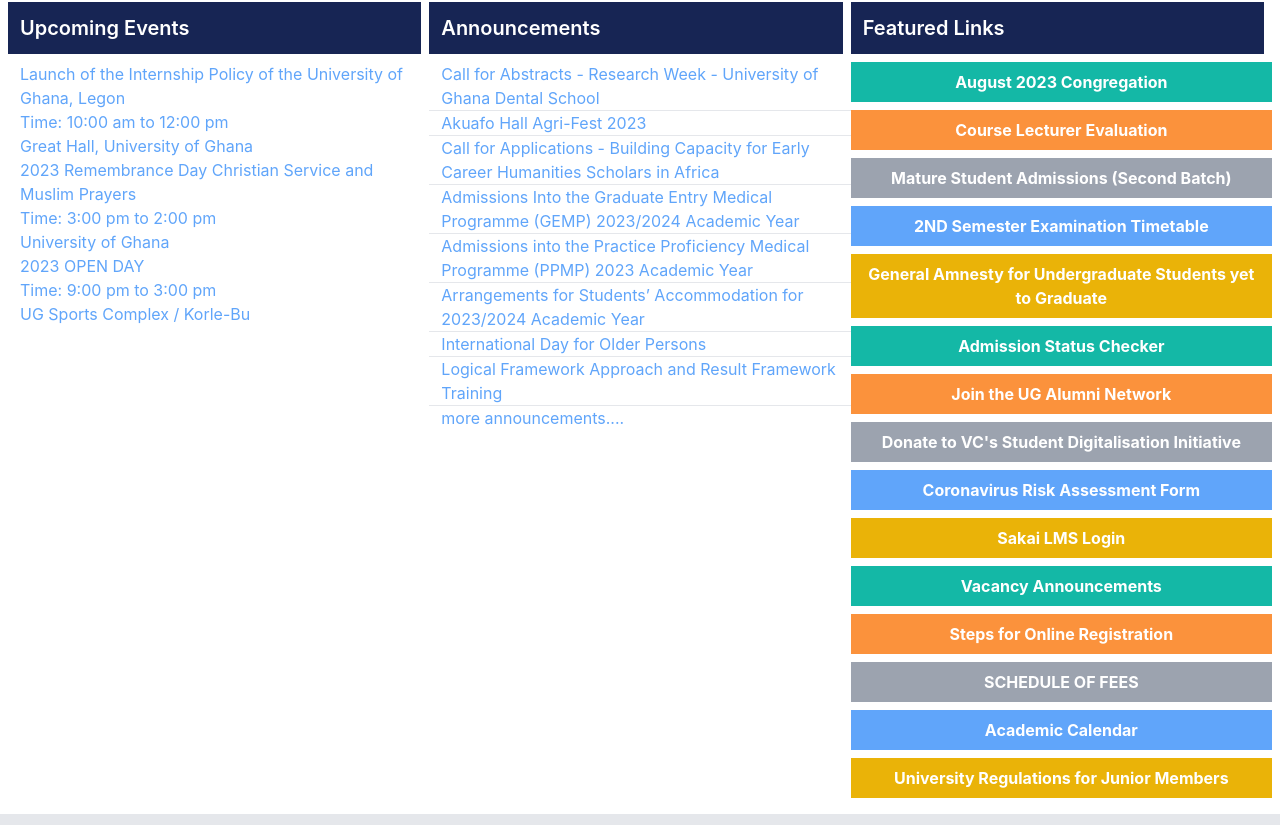
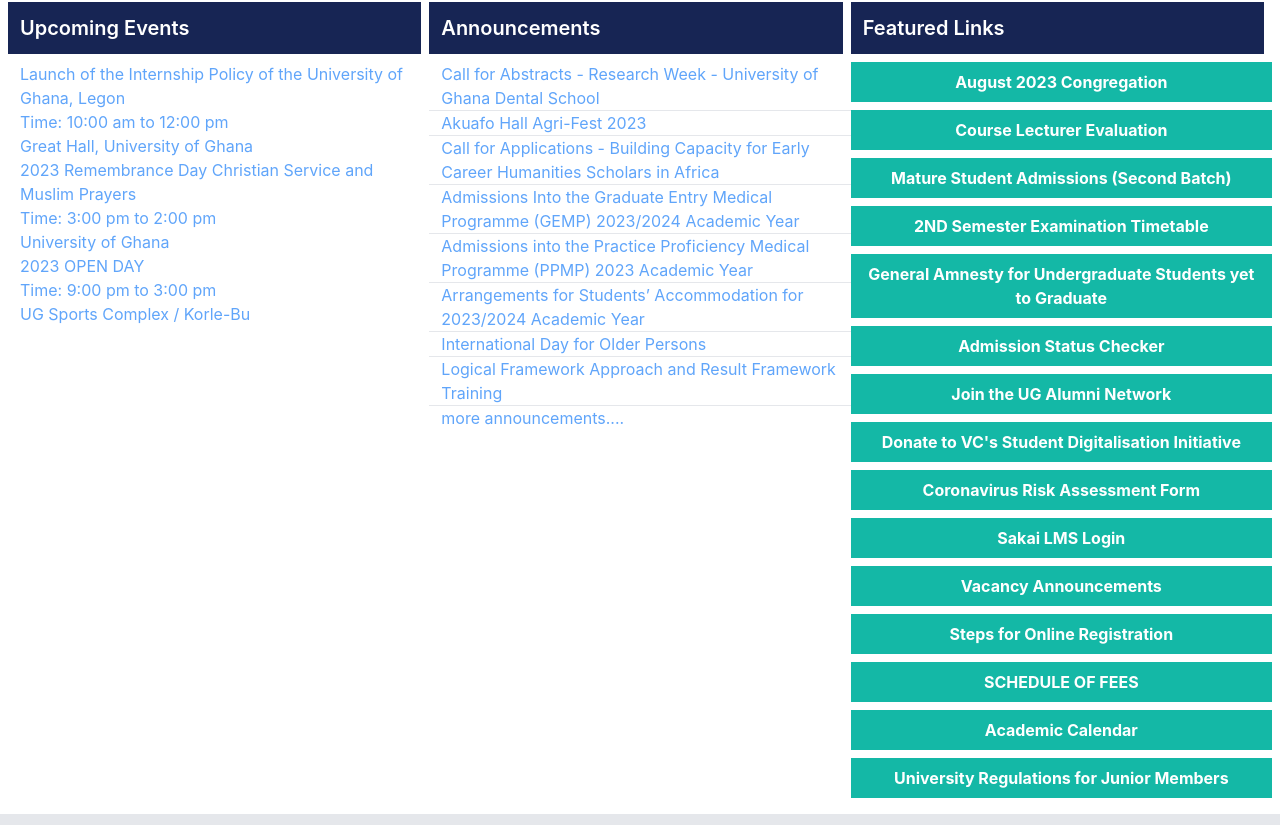
Before and after one commit to StaeyKay/Tailwind-React, a React (Create React App) app: page /page2 in a window 1280 px wide. Shown: the part 994-1819 px from the top of the page. Built offline with nearby package versions, Linux system fonts and the light colour scheme.

Commit message:
UGWebsiteReact

```diff
--- /dev/null
+++ b/src/components/UGFeaturedlinks.js
@@ -0,0 +1,15 @@
+export const UGFeaturedLinks = (props) => {
+    return (
+        <div>
+            <p className="bg-teal-500 text-white mb-2 p-2 text-center"><b>{props.name}</b></p>
+        </div>
+    )
+}
+
+export const UGFeaturedLinks2 = ({name}) => {
+    return (
+        <div>
+            <p className="bg-teal-500 text-white mb-2 p-2 text-center"><b>{name}</b></p>
+        </div>
+    )
+}
--- a/src/pages/Page2.js
+++ b/src/pages/Page2.js
@@ -4,6 +4,7 @@
 import img4 from "../assets/images/img4.jpg";
 import newfile_ug from "../assets/images/newfile_ug.png";
 import undergrad from "../assets/images/undergrad admissions.png";
+import {UGFeaturedLinks} from "../components/UGFeaturedlinks.js"
 
 function Page2() {
     return (
@@ -118,39 +119,21 @@
             {/* <h3 class="row4Headings" style="width: 100%;">Featured Links</h3> */}
                 <h3 className="text-xl font-semibold text-white bg-blue-950 p-3 m-2 ml-0 mb-2">Featured Links</h3>
                 {/* <button style="background-color: #3d8b5f;"><b>August 2023 Congregation</b></button> */}
-                <p className="bg-teal-500 text-white mb-2 p-2 text-center"><b>August 2023 Congregation</b></p>
-                {/* <button style="background-color: #f76149;"><b>Course Lecturer Evaluation</b></button> */}
-                <p className="bg-orange-400 text-white mb-2 p-2 text-center"><b>Course Lecturer Evaluation</b></p>
-                {/* <button style="background-color: #7D7B7B;"><b>Mature Student Admissions (Second Batch)</b></button> */}
-                <p className="bg-gray-400 text-white mb-2 p-2 text-center"><b>Mature Student Admissions (Second Batch)</b></p>
-                {/* <button style="background-color: #00bdee;"><b>2ND Semester Examination Timetable</b></button> */}
-                <p className="bg-blue-400 text-white mb-2 p-2 text-center"><b>2ND Semester Examination Timetable</b></p>
-                {/* <button style="background-color: #DF8B0C;"><b>General Amnesty for Undergraduate Students yet to */}
-                        {/* Graduate</b></button> */}
-                <p className="bg-yellow-500 text-white mb-2 p-2 text-center"><b>General Amnesty for Undergraduate Students yet to
-                        Graduate</b></p>
-                {/* <button style="background-color: #3d8b5f;"><b>Admission Status Checker</b></button> */}
-                <p className="bg-teal-500 text-white mb-2 p-2 text-center"><b>Admission Status Checker</b></p>
-                {/* <button style="background-color: #f76149;"><b>Join the UG Alumni Network</b></button> */}
-                <p className="bg-orange-400 text-white mb-2 p-2 text-center"><b>Join the UG Alumni Network</b></p>
-                {/* <button style="background-color: #7D7B7B;"><b>Donate to VC's Student Digitalisation */}
-                        {/* Initiative</b></button> */}
-                <p className="bg-gray-400 text-white mb-2 p-2 text-center"><b>Donate to VC's Student Digitalisation
-                        Initiative</b></p>
-                {/* <button style="background-color: #00bdee;"><b>Coronavirus Risk Assessment Form</b></button> */}
-                <p className="bg-blue-400 text-white mb-2 p-2 text-center"><b>Coronavirus Risk Assessment Form</b></p>
-                {/* <button style="background-color: #DF8B0C;"><b>Sakai LMS Login</b></button> */}
-                <p className="bg-yellow-500 text-white mb-2 p-2 text-center"><b>Sakai LMS Login</b></p>
-                {/* <button style="background-color: #3d8b5f;"><b>Vacancy Announcements</b></button> */}
-                <p className="bg-teal-500 text-white mb-2 p-2 text-center"><b>Vacancy Announcements</b></p>
-                {/* <button style="background-color: #f76149;"><b>Steps for Online Registration</b></button> */}
-                <p className="bg-orange-400 text-white mb-2 p-2 text-center"><b>Steps for Online Registration</b></p>
-                {/* <button style="background-color: #7D7B7B;"><b>SCHEDULE OF FEES</b></button> */}
-                <p className="bg-gray-400 text-white mb-2 p-2 text-center"><b>SCHEDULE OF FEES</b></p>
-                {/* <button style="background-color: #00bdee;"><b>Academic Calendar</b></button> */}
-                <p className="bg-blue-400 text-white mb-2 p-2 text-center"><b>Academic Calendar</b></p>
-                {/* <button style="background-color: #DF8B0C;"><b>University Regulations for Junior Members</b></button> */}
-                <p className="bg-yellow-500 text-white mb-2 p-2 text-center"><b>University Regulations for Junior Members</b></p>
+                <UGFeaturedLinks name="August 2023 Congregation"/>
+                <UGFeaturedLinks name="Course Lecturer Evaluation"/>
+                <UGFeaturedLinks name="Mature Student Admissions (Second Batch)"/>
+                <UGFeaturedLinks name="2ND Semester Examination Timetable"/>
+                <UGFeaturedLinks name="General Amnesty for Undergraduate Students yet to Graduate"/>
+                <UGFeaturedLinks name="Admission Status Checker"/>
+                <UGFeaturedLinks name="Join the UG Alumni Network"/>
+                <UGFeaturedLinks name="Donate to VC's Student Digitalisation Initiative"/>
+                <UGFeaturedLinks name="Coronavirus Risk Assessment Form"/>
+                <UGFeaturedLinks name="Sakai LMS Login"/>
+                <UGFeaturedLinks name="Vacancy Announcements"/>
+                <UGFeaturedLinks name="Steps for Online Registration"/>
+                <UGFeaturedLinks name="SCHEDULE OF FEES"/>
+                <UGFeaturedLinks name="Academic Calendar"/>
+                <UGFeaturedLinks name="University Regulations for Junior Members"/>
             </div>
         </div>
 
```
